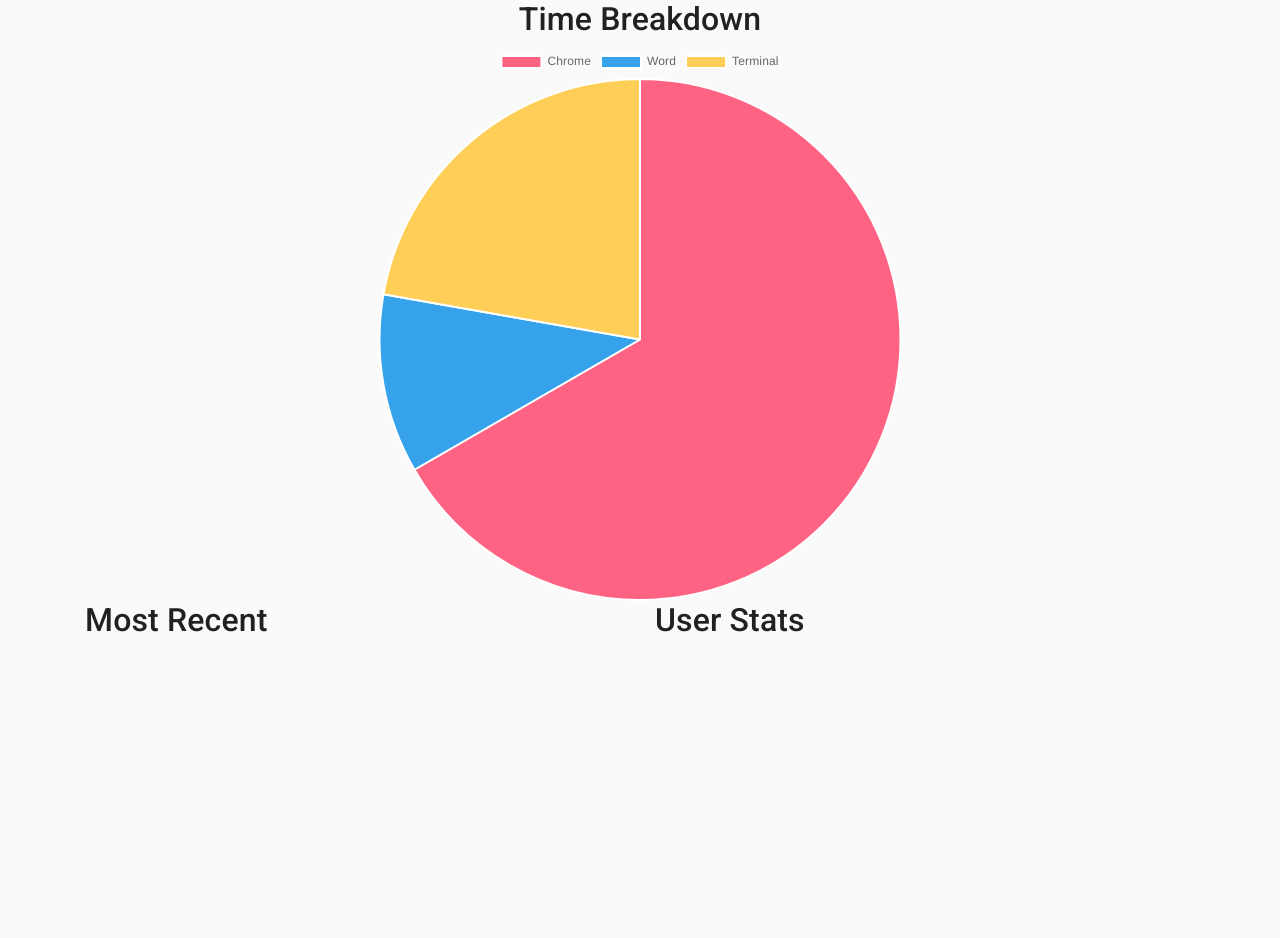
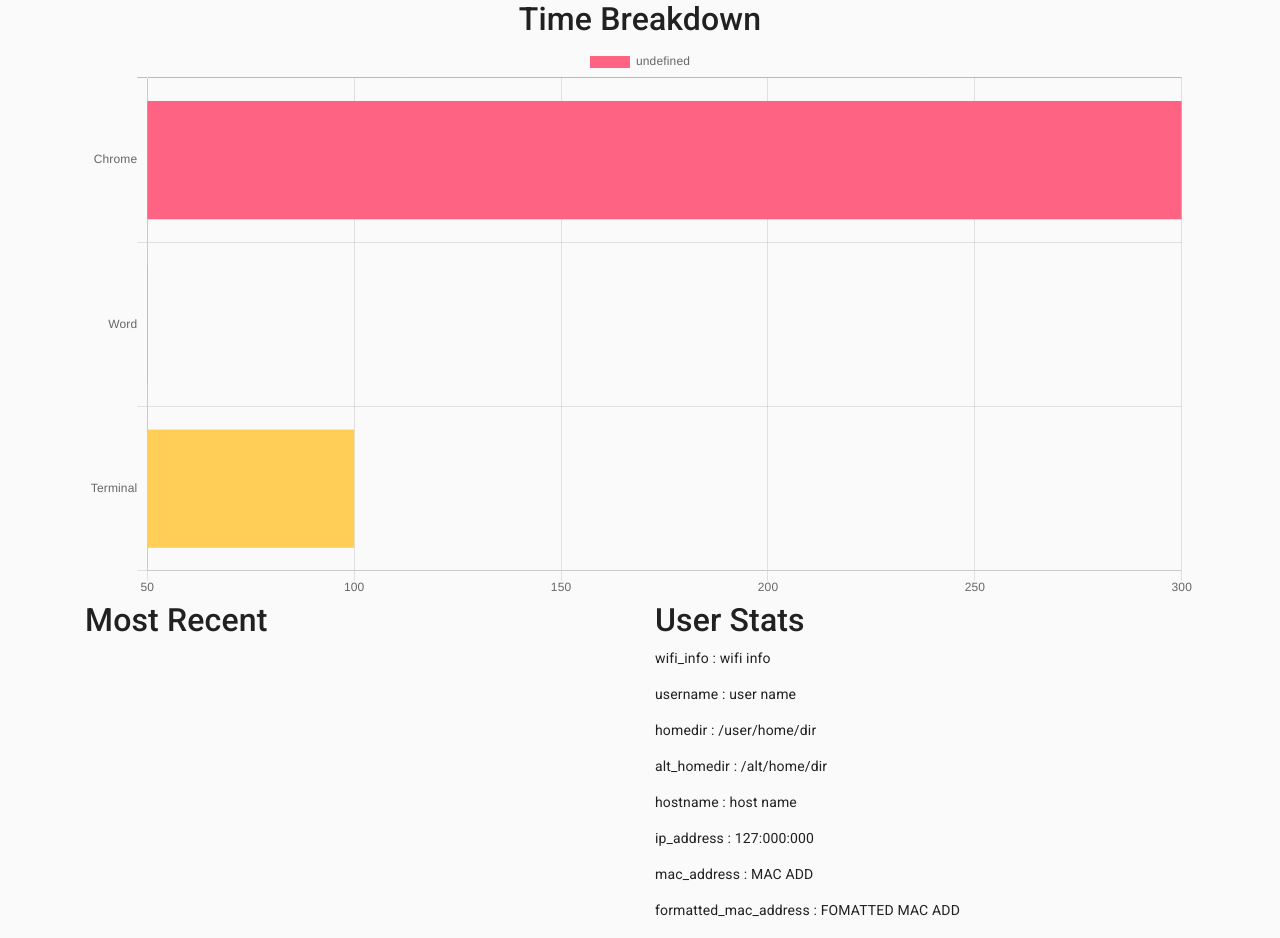
Before and after one commit to SaranSundar/ActiveWindowListener, a React (Create React App) app in the folder react-ui/: page / in a window 1280 px wide. Shown: the top 938 px of the page. Before the commit the page ends 800 px from the top, so only its background shows below. Built offline with nearby package versions, Linux system fonts and the light colour scheme.

Commit message:
Add horizontal bar and user stats

```diff
--- a/react-ui/src/components/ChartPage/ChartPage.js
+++ b/react-ui/src/components/ChartPage/ChartPage.js
@@ -10,18 +10,30 @@ import './ChartPage.css';
 import 'bootstrap/dist/css/bootstrap.min.css';
 
 var application_data = {
-    Chrome: {
+    "Chrome": {
         mouse_usage: 40,
         keyboard_usage: 30,
         idle: 10,
         thinking: 20
     },
-    Visual_Studio: {
+    "Visual Studio": {
         mouse_usage: 20,
         keyboard_usage: 50,
         idle: 10,
         thinking: 20
     }
+}
+
+var user_data = {
+    "wifi_info": "wifi info",
+    "username": "user name",
+    "homedir": "/user/home/dir",
+    "alt_homedir": "/alt/home/dir",
+    "hostname": "host name",
+    "ip_address": "127:000:000",
+    "mac_address": "MAC ADD",
+    "formatted_mac_address": "FOMATTED MAC ADD",
+    "hostname_by_address": "HOST NAME"
 }
 
 class ChartPage extends Component {
@@ -50,6 +62,9 @@ class ChartPage extends Component {
                             </Col>
                             <Col>
                                 <h2>User Stats</h2>
+                                { Object.keys(user_data).map((value, key) => {
+                                    return <p>{ value } : { user_data[value] }</p>
+                                }) }
                             </Col>
                         </Row>
                     </Container>
--- a/react-ui/src/components/PieChart/PieChart.js
+++ b/react-ui/src/components/PieChart/PieChart.js
@@ -1,5 +1,5 @@
 import React, {Component} from 'react';
-import {Pie} from 'react-chartjs-2';
+import {HorizontalBar} from 'react-chartjs-2';
 import './PieChart.css';
 import 'bootstrap/dist/css/bootstrap.min.css';
 
@@ -31,7 +31,7 @@ class PieChart extends Component {
 
     render() {
       return (
-        <Pie data={data} />
+        <HorizontalBar data={data} />
       );
     }
 }
```
